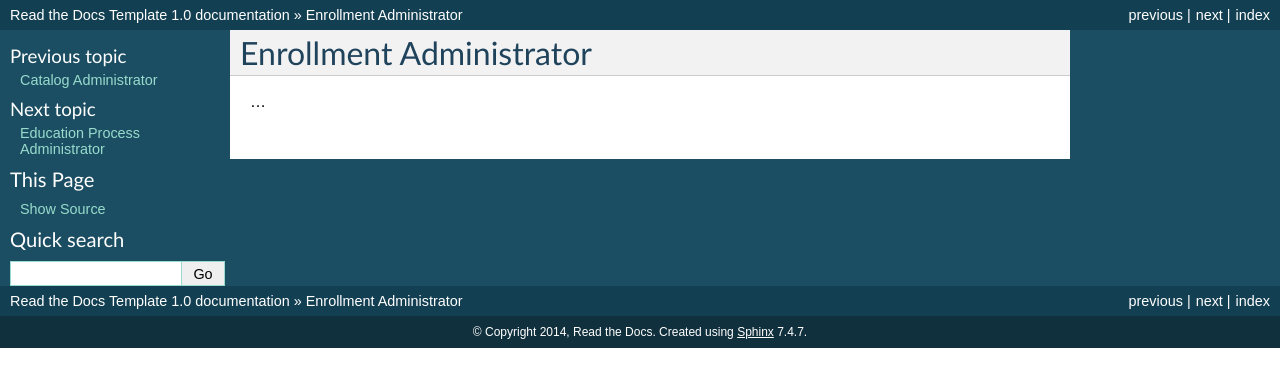
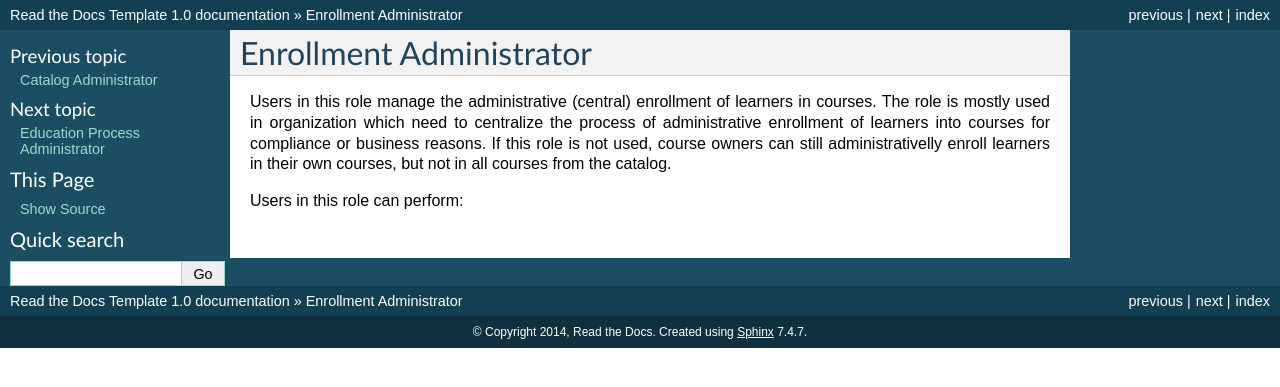
Before and after one commit to pslisko/performa365docs, a Sphinx documentation site: the page built from docs/gettoknow/enrollment_administrator.rst, in a window 1280 px wide. Shown: the top 387 px of the page. Built offline with Sphinx 7.4.7, drawn with Linux system fonts in a browser that asks for light colours; pages that are not in the unit, such as notebooks, are missing from menus.

Commit message:
Update enrollment_administrator.rst

```diff
--- a/docs/gettoknow/enrollment_administrator.rst
+++ b/docs/gettoknow/enrollment_administrator.rst
@@ -3,4 +3,8 @@
 Enrollment Administrator
 ======
 
-...
+Users in this role manage the administrative (central) enrollment of learners in courses. The role is mostly used in organization which need to centralize the process of administrative enrollment of learners into courses for compliance or business reasons.
+If this role is not used, course owners can still administrativelly enroll learners in their own courses, but not in all courses from the catalog.
+
+..
+Users in this role can perform:
```
